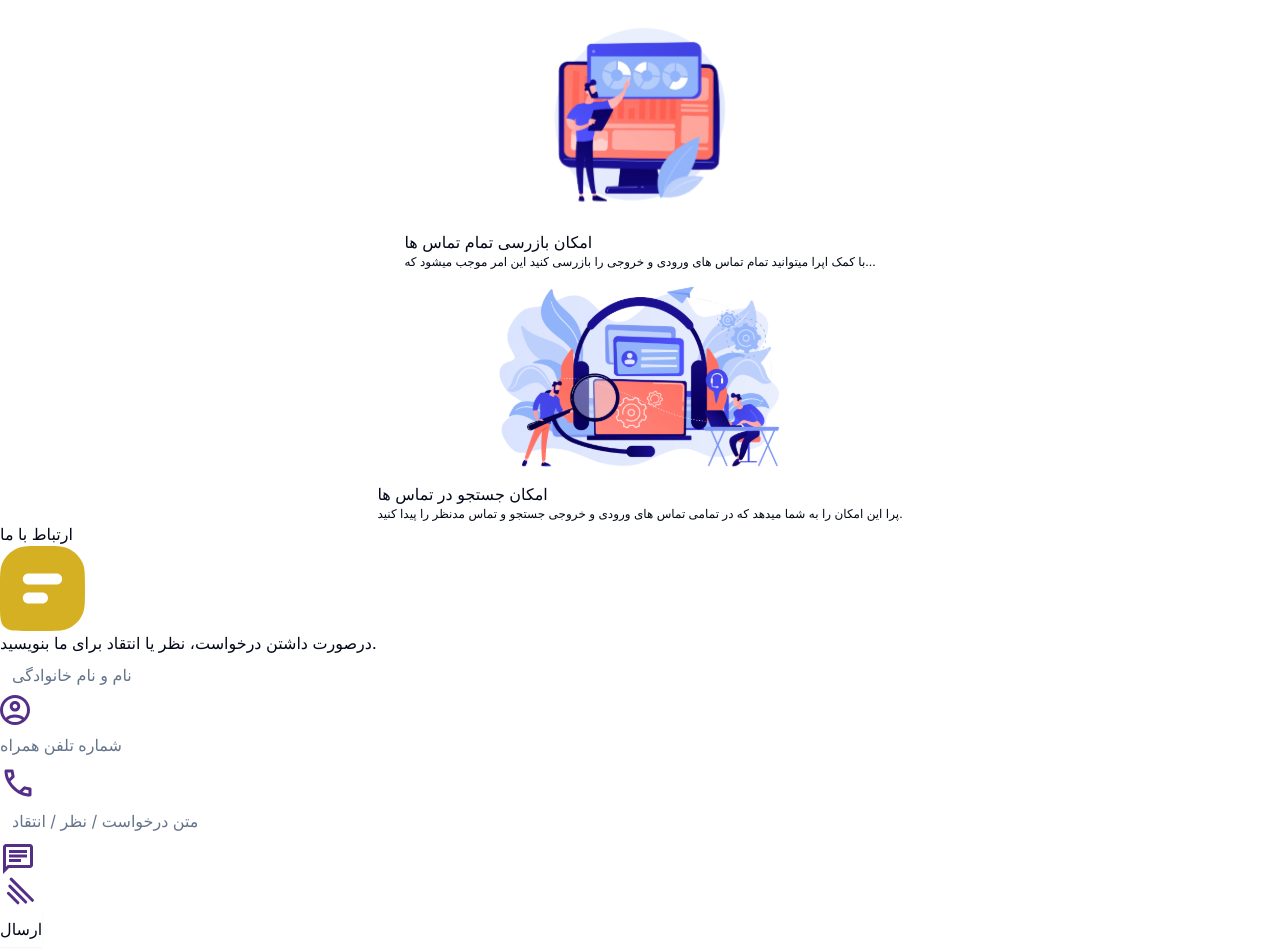
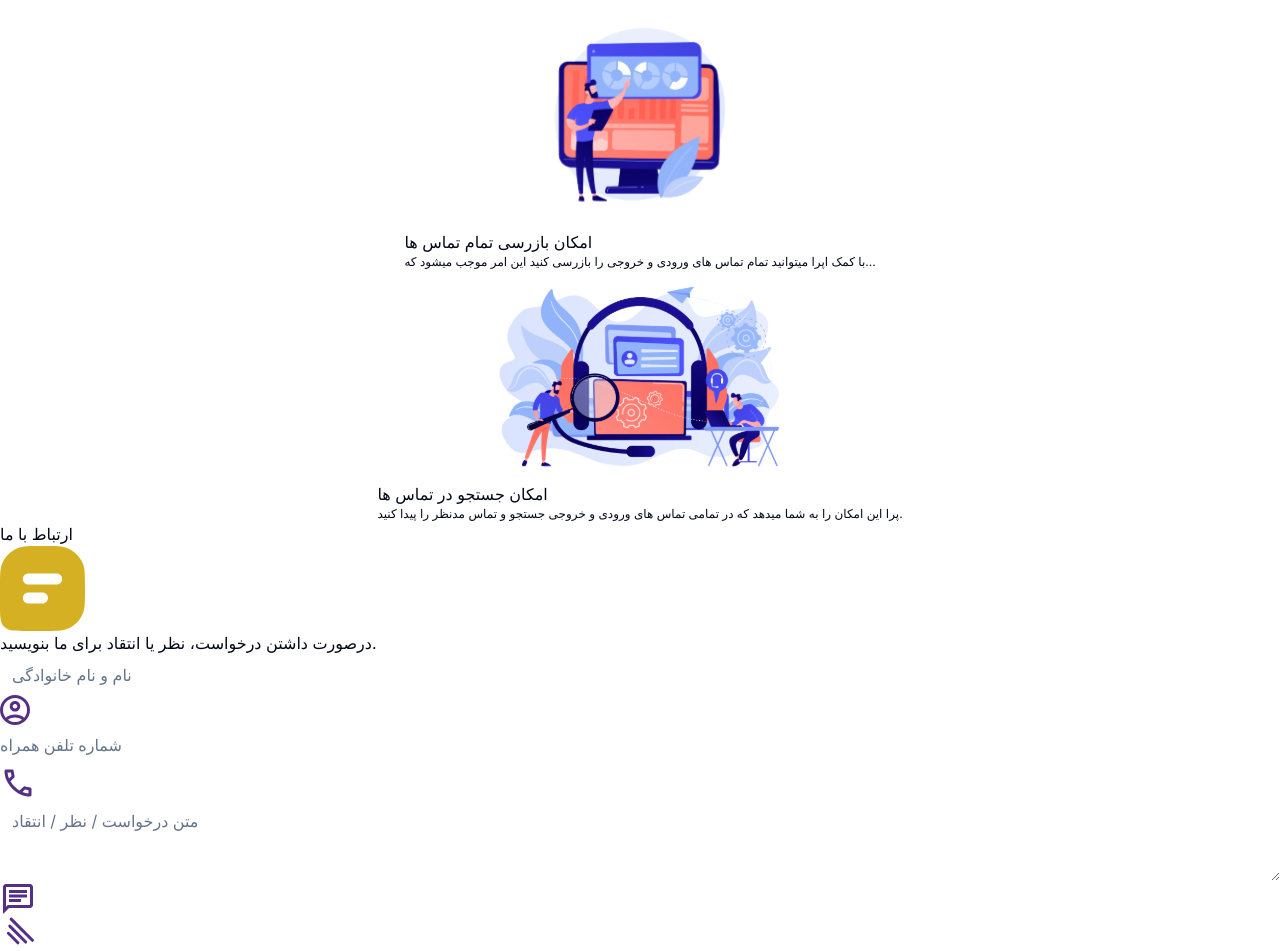
Before and after one commit to Mohammad-Zafari/OperaWebsite, a Next.js app: page / in a window 1280 px wide. Shown: the top 951 px of the page. Built offline with nearby package versions, Linux system fonts and the light colour scheme.

Commit message:
changing footer and contact us component

```diff
--- a/src/components/Footer.jsx
+++ b/src/components/Footer.jsx
@@ -3,8 +3,8 @@ export default function Footer() {
     <div id="container" className="flex flex-col min-h-screen">
       {/* Main content goes here */}
       <div className="flex-grow" />
-      <div className="bg-orange-200 z-10  w-full  h-[830px] flex rotate-[-9deg] rounded-[100px] mb-[-110px] bottom-[-70px]">
-        <div className="bg-[rgba(51,51,51,1)] mx-[20px] mt-20 rounded-[60px] h-[590px] z-20 rotate-[9deg]  bottom-[200px]">
+      {/* <div className="bg-orange-200 z-10  w-full  h-[830px] flex rotate-[-9deg] rounded-[100px] mb-[-110px] bottom-[-70px]"> */}
+        <div className="bg-[rgba(51,51,51,1)] mx-[20px] mt-20 rounded-[60px] h-[590px] z-20   bottom-[200px] mb-10">
           <div className="grid grid-cols-3 rounded-[60px] h-[500px] ">
             <div className="bg-slate-600 col-span-1 flex items-center justify-center ml-9 rounded-[60px]">
               <p className="text-white">Hello world!</p>
@@ -53,7 +53,7 @@ export default function Footer() {
             <img src="/Group 2483.svg" alt="" className="w-8" />
           </div>
         </div>
-      </div>
+      {/* </div> */}
     </div>
   );
 }
--- a/src/components/contactUs.jsx
+++ b/src/components/contactUs.jsx
@@ -2,16 +2,20 @@
 import { useState } from "react";
 import { Input } from "@/components/ui/input";
 import { Button } from "@/components/ui/button";
+import { Textarea } from "@/components/ui/textarea";
+
 const ContactUs = () => {
   const [name, setName] = useState();
   const [phoneNumber, setPhoneNumber] = useState();
   const [text, setText] = useState();
   return (
-    <div className="bg-purple-950 mt-20 py-36">
-      <h1 className="text-black text-right mr-32 text-4xl font-bold">
+    <div
+    // className="bg-purple-950 mt-20 py-36"
+    >
+      <h1 className="text-black text-right mr-32 text-7xl font-bold">
         ارتباط با ما
       </h1>
-      <img src="/subtract.svg" alt="" className="ml-52 bottom my-5 " />
+      <img src="/subtract.svg" alt="" className="ml-96 bottom my-5 size-28" />
       <div
         id="container"
         className="w-[60%] rounded-[20px] bg-white m-auto p-3 "
@@ -20,14 +24,14 @@ const ContactUs = () => {
           id="main"
           className=" m-auto bg-white rounded-[24px] shadow-customShadow1 p-8 pb-4 pt-10 "
         >
-          <p className="text-purple-700 text-xl font-bold text-right pb-5">
+          <p className="text-purple-700 text-3xl font-bold text-right pb-5">
             درصورت داشتن درخواست، نظر یا انتقاد برای ما بنویسید.
           </p>
 
           <div className="relative">
             <Input
               placeholder="نام و نام خانوادگی"
-              className="text-right border-gray-800 border-[2px] my-3 pr-14 pl-5 py-12 placeholder-purple-300 text-lg font-bold focus-visible:ring-0 focus-visible:ring-offset-0 rounded-xl shadow-lg"
+              className="text-right border-gray-800 border-[2px] my-3 pr-14 pl-5 py-12 placeholder-purple-300 text-2xl font-bold focus-visible:ring-0 focus-visible:ring-offset-0 rounded-xl shadow-lg"
               value={name}
               onChange={(name)=>{
                 const newValue = name.target.value;
@@ -45,7 +49,7 @@ const ContactUs = () => {
             <Input
               placeholder="شماره تلفن همراه"
               value={phoneNumber}
-              className="text-right border-gray-800 border-2 my-5 p-5 placeholder-purple-300 text-lg font-bold pr-14 pl-5 py-12 focus-visible:ring-0 focus-visible:ring-offset-0 rounded-xl shadow-lg "
+              className="text-right border-gray-800 border-2 my-5 p-5 placeholder-purple-300 text-2xl font-bold pr-14 pl-5 py-12 focus-visible:ring-0 focus-visible:ring-offset-0 rounded-xl shadow-lg "
               onChange={(phoneNumber)=>{
                 const newphoneNumber = phoneNumber.target.value;
                 setPhoneNumber(newphoneNumber);
@@ -59,9 +63,9 @@ const ContactUs = () => {
             />
           </div>
           <div className="relative">
-            <Input
+            <Textarea
               placeholder="متن درخواست / نظر / انتقاد"
-              className="text-right border-gray-800 border-2 my-5 pb-4 pt-12  placeholder-purple-300 text-lg font-bold pr-14 pl-5 focus-visible:ring-0 focus-visible:ring-offset-0 rounded-xl shadow-lg pb-48"
+              className="text-right border-gray-800 border-2 my-5 pb-4 pt-12  placeholder-purple-300 text-2xl font-bold pr-14 pl-5 focus-visible:ring-0 focus-visible:ring-offset-0 rounded-xl shadow-lg h-72"
               value={text}
               onChange={(text)=>{
                 const newText = text.target.value;
@@ -82,7 +86,7 @@ const ContactUs = () => {
           </div>
           <Button
             variant="outline"
-            className="text-right border-gray-800 border-2 mb-0 px-9 py-8  text-purple-700 text-lg font-bold rounded-2xl focus-visible:ring-0 focus-visible:ring-offset-0 "
+            className="text-right border-gray-800 border-2 mb-0 px-9 py-8  text-purple-700 text-2xl font-bold rounded-2xl focus-visible:ring-0 focus-visible:ring-offset-0 "
             onClick={()=>{
               setName("")
               setPhoneNumber("")
--- /dev/null
+++ b/src/components/ui/textarea.tsx
@@ -0,0 +1,24 @@
+import * as React from "react"
+
+import { cn } from "@/lib/utils"
+
+export interface TextareaProps
+  extends React.TextareaHTMLAttributes<HTMLTextAreaElement> {}
+
+const Textarea = React.forwardRef<HTMLTextAreaElement, TextareaProps>(
+  ({ className, ...props }, ref) => {
+    return (
+      <textarea
+        className={cn(
+          "flex min-h-[80px] w-full rounded-md border border-input bg-background px-3 py-2 text-sm ring-offset-background placeholder:text-muted-foreground focus-visible:outline-none focus-visible:ring-2 focus-visible:ring-ring focus-visible:ring-offset-2 disabled:cursor-not-allowed disabled:opacity-50",
+          className
+        )}
+        ref={ref}
+        {...props}
+      />
+    )
+  }
+)
+Textarea.displayName = "Textarea"
+
+export { Textarea }
```
